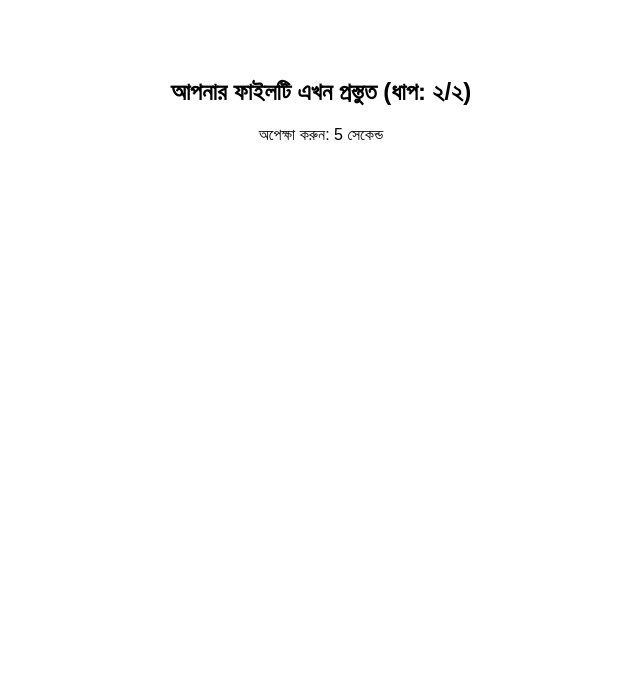
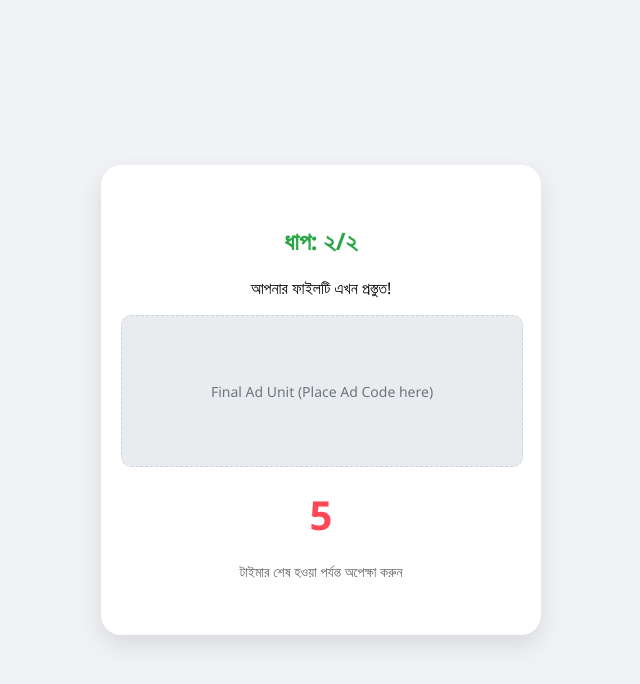
Before and after one commit to nahidx07/Moviefantasy, a website: page public/final.html in a window 1280 px wide. Shown: the whole page, without its empty margins (319-959 px from the left). Drawn offline with Linux system fonts and the light colour scheme.

Commit message:
Revamp final.html layout and functionality

```diff
--- a/public/final.html
+++ b/public/final.html
@@ -1,37 +1,110 @@
 <!DOCTYPE html>
-<html>
+<html lang="en">
 <head>
-    <title>Final Step</title>
+    <meta charset="UTF-8">
     <meta name="viewport" content="width=device-width, initial-scale=1.0">
+    <title>Final Step - Get Your File</title>
     <style>
-        body { font-family: sans-serif; text-align: center; padding-top: 50px; }
-        .btn { padding: 15px 30px; background: #28a745; color: white; border: none; display: none; margin: 20px auto; cursor: pointer; }
+        body {
+            font-family: 'Segoe UI', sans-serif;
+            text-align: center;
+            background-color: #f0f2f5;
+            margin: 0;
+            display: flex;
+            align-items: center;
+            justify-content: center;
+            height: 100vh;
+        }
+        .container {
+            background: #ffffff;
+            padding: 40px 20px;
+            border-radius: 20px;
+            box-shadow: 0 10px 25px rgba(0,0,0,0.1);
+            max-width: 400px;
+            width: 90%;
+        }
+        h2 { color: #28a745; margin-bottom: 20px; }
+        .timer-box {
+            font-size: 40px;
+            font-weight: bold;
+            color: #ff4757;
+            margin: 20px 0;
+        }
+        .ad-placeholder {
+            width: 100%;
+            height: 150px;
+            background: #e9ecef;
+            border-radius: 10px;
+            display: flex;
+            align-items: center;
+            justify-content: center;
+            color: #6c757d;
+            font-size: 14px;
+            border: 1px dashed #ced4da;
+            margin-bottom: 20px;
+        }
+        .btn {
+            background-color: #28a745;
+            color: white;
+            padding: 15px 30px;
+            border: none;
+            border-radius: 10px;
+            font-size: 18px;
+            font-weight: bold;
+            cursor: pointer;
+            display: none;
+            width: 100%;
+            text-decoration: none;
+            transition: transform 0.2s ease;
+        }
+        .btn:active { transform: scale(0.98); }
+        .info { color: #666; font-size: 14px; margin-top: 10px; }
     </style>
 </head>
 <body>
-    <h2>আপনার ফাইলটি এখন প্রস্তুত (ধাপ: ২/২)</h2>
-    <div id="ad-space"> </div>
-    <p>অপেক্ষা করুন: <span id="timer">10</span> সেকেন্ড</p>
 
-    <button id="getBtn" class="btn" onclick="goToBot()">Get File on Telegram</button>
+    <div class="container">
+        <h2>ধাপ: ২/২</h2>
+        <p>আপনার ফাইলটি এখন প্রস্তুত!</p>
+
+        <div class="ad-placeholder">
+            Final Ad Unit (Place Ad Code here)
+        </div>
+
+        <div id="timer" class="timer-box">10</div>
+
+        <button id="getBtn" class="btn" onclick="goToBot()">ফাইলটি টেলিগ্রামে নিন (Get File)</button>
+        <p class="info" id="infoText">টাইমার শেষ হওয়া পর্যন্ত অপেক্ষা করুন</p>
+    </div>
 
     <script>
-        let count = 10;
+        let timeLeft = 10;
+        const timerElement = document.getElementById('timer');
+        const getBtn = document.getElementById('getBtn');
+
+        // URL থেকে ফাইল আইডি (vid) সংগ্রহ করা
         const urlParams = new URLSearchParams(window.location.search);
         const vid = urlParams.get('id');
 
-        const itv = setInterval(() => {
-            count--;
-            document.getElementById('timer').innerText = count;
-            if(count <= 0) {
-                clearInterval(itv);
-                document.getElementById('getBtn').style.display = 'block';
+        const countdown = setInterval(() => {
+            timeLeft--;
+            timerElement.innerText = timeLeft;
+
+            if (timeLeft <= 0) {
+                clearInterval(countdown);
+                timerElement.style.display = 'none';
+                getBtn.style.display = 'block';
+                document.getElementById('infoText').innerText = "নিচের বাটনে ক্লিক করুন";
             }
         }, 1000);
 
         function goToBot() {
-            // YourBotUsername টা পাল্টে নিন
-            window.location.href = `https://t.me/YourBotUsername?start=${vid}`;
+            if (vid) {
+                // সরাসরি আপনার বট @MovieFantasy_bot এ নিয়ে যাবে
+                window.location.href = `https://t.me/MovieFantasy_bot?start=${vid}`;
+            } else {
+                alert("এরর: ফাইল আইডি পাওয়া যায়নি!");
+            }
         }
     </script>
 </body>
```
